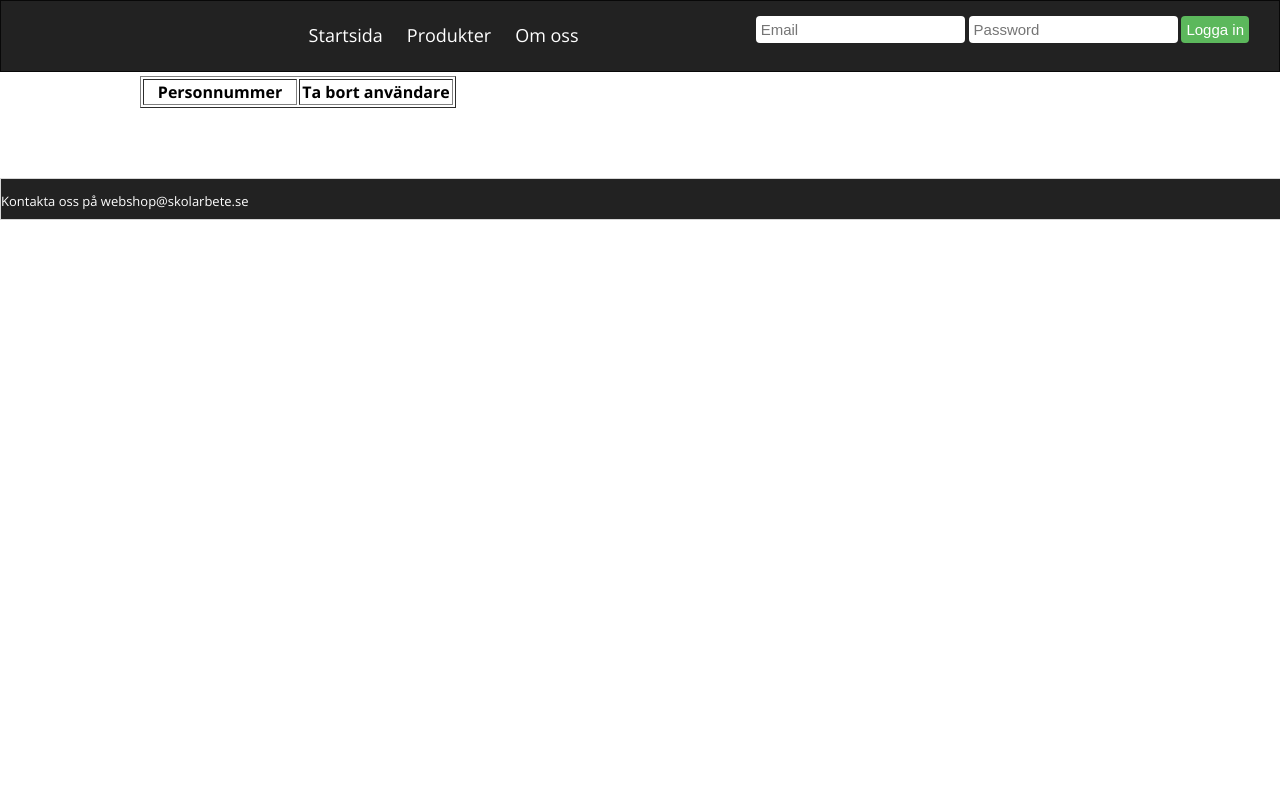
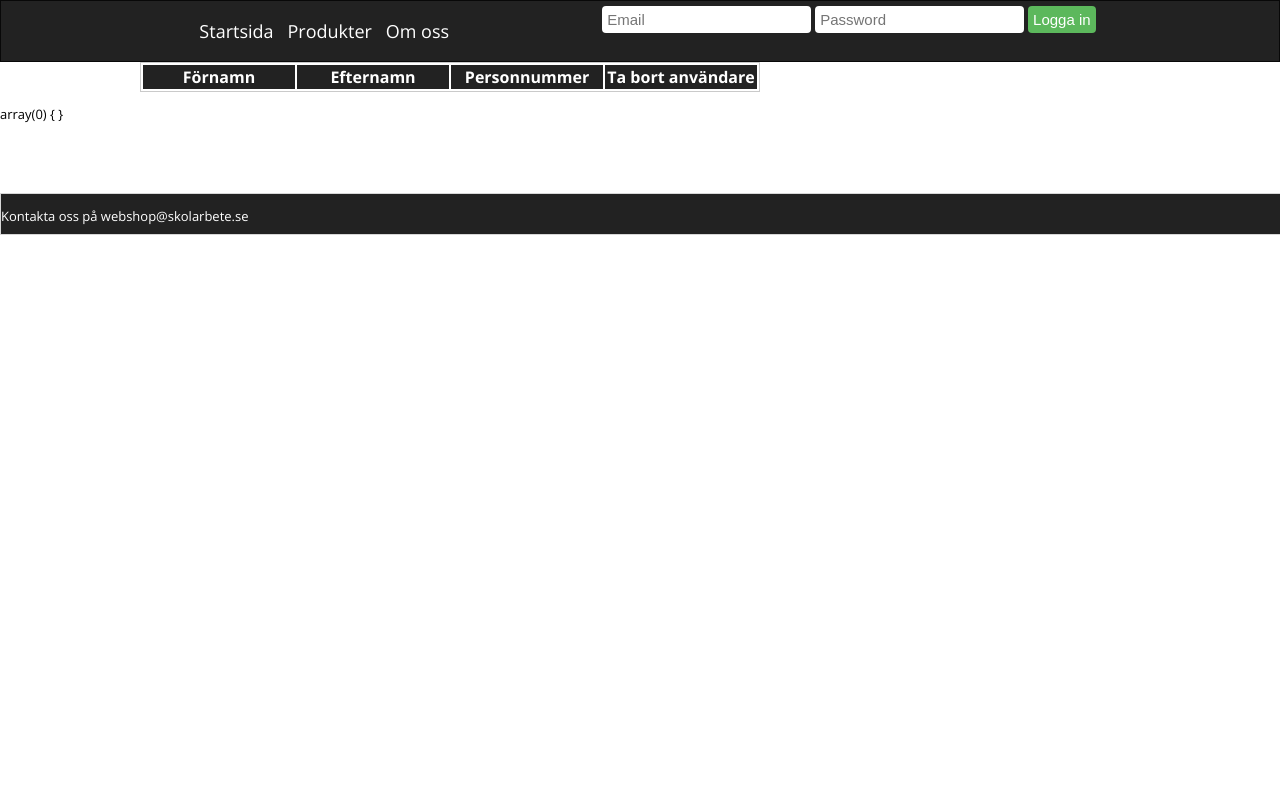
Before and after one commit to josefinenilsson/Nagelwebbshop, a PHP site: page /adminuser.php in a window 1280 px wide. Run offline with PHP 8.4, Linux system fonts and the light colour scheme; data that the repository does not hold is empty.

Commit message:
Nu kan man ta bort och lägga till produkter, samt ta bort användare, och lägga till via användarsak ej admin

```diff
--- a/DB.php
+++ b/DB.php
@@ -143,9 +143,10 @@ class Database extends mysqli {
 	########################### */
 // Här har vi en funktion som tar bort en användare ur databasen där SSN stämmer in med det man valt
 	public function db_DeleteUser($SSn){
-		if($this->query('DELETE FROM `176225-webshop`.`User` WHERE `User`.`SSN` = '.$SSn.'')){
-		return true;
-		} else false;
+		if($this->query('DELETE FROM `176225-webshop`.`User` WHERE `User`.`SSN` = "'.$SSn.'"')){
+		  return true;
+		}
+        return false;
 	}
 
 
@@ -171,8 +172,10 @@ class Database extends mysqli {
 		List user
 	########################### */
 
+    // Hämtar förnamn, efternamn av alla användare
+
 	public function db_ListUser(){
-		if($result = $this->query('SELECT `SSN` FROM `User`')){
+		if($result = $this->query('SELECT `Firstname`,`Lastname`,`SSN` FROM `User`')){
 		$i=0;
 		while($row = mysqli_fetch_assoc($result)){
 			$user_list[$i] = $row;
@@ -187,6 +190,7 @@ class Database extends mysqli {
     /* 	###########################
 		Get user
 	########################### */
+	// Hämtar användarinformation från en viss mailadress
 
 public function db_GetUserByEmail($email){
 		if($result = $this->query('SELECT `Firstname`,`isAdmin` FROM `User` WHERE `Email` = "'.$email.'"')){
--- a/adminproducts.php
+++ b/adminproducts.php
@@ -25,17 +25,19 @@ $products[] = $db->db_ListProducts(); // Hämta en array genom funktionen db_Lis
 if($products == false){ // Om den inte kan hämta produktlistan genom db_ListProducts()
      return "Error"; // Visa fel
 }  else {
+    echo '<form method="post">';
     for ($i = 0; $i < count($products[0]); $i++){ // Om den hittar produkterna kör en for loop. Som skriver ut en tabell med de olika värderna.
 
 		echo '<table class="admin_table" border="1">';
 		echo '<tr>';
 		echo '<td class="admin_td">'.$products[0][$i]["SerialNumber"].'</td>';
 		echo '<td class="admin_td">'.$products[0][$i]["Name"].'</td>';
-		echo '<td class="admin_td"><form action="/adminproducts.php" method="post"><input type="submit" value="'.$serialNumber.'" name="delete"></form></td>';
+		echo '<td class="admin_td"><button type="submit" value="'.$products[0][$i]["SerialNumber"].'" name="delete">Ta bort</button></td>';
 		echo '</tr>';
 		echo '</table>';
 
     }
+    echo '</form>';
 }
 
 ?>
--- a/adminuser.php
+++ b/adminuser.php
@@ -7,7 +7,8 @@ require_once("DB.php"); // Includes the database
 
 if (isset($_POST['delete'])){ // Om man trycker på kanppen 'delete' kör funktionen db_DeleteFunction
 	if($db->db_DeleteUser($_POST['delete'])) {
-		echo "Product deleted.";
+
+		echo "User deleted.";
 	} else {
 		echo "Failed to delete user.";
 	}
@@ -16,6 +17,8 @@ $user[] = $db->db_ListUser(); // Hämta en array genom funktionen db_ListUser()
 
 echo '<table class="admin_table" border="1">';
 		echo '<tr>';
+        echo '<th class="admin_th">Förnamn</th>';
+        echo '<th class="admin_th">Efternamn</th>';
 		echo '<th class="admin_th">Personnummer</th>';
 		echo '<th class="admin_th">Ta bort användare</th>';
 		echo '</tr>';
@@ -24,14 +27,18 @@ echo '<table class="admin_table" border="1">';
 if($user == false){ // Om den inte kan hämta användarlistan genom db_ListUser()
      return "Error"; // Visa fel
 }  else {
+    echo '<form  method="post">';
     for ($i = 0; $i < count($user[0]); $i++){ // Om den hittar användarna kör en for loop. Som skriver ut en tabell med de olika värderna.
 
 		echo '<table class="admin_table" border="1">';
 		echo '<tr>';
+        echo '<td class="admin_td">'.$user[0][$i]["Firstname"].'</td>';
+        echo '<td class="admin_td">'.$user[0][$i]["Lastname"].'</td>';
 		echo '<td class="admin_td">'.$user[0][$i]["SSN"].'</td>';
-		echo '<td class="admin_td"><form action="/adminuser.php" method="post"><input type="submit" value="Ta bort" name="delete"></form></td>';
+		echo '<td class="admin_td"><button type="submit" value="'.$user[0][$i]["SSN"].'" name="delete">Ta bort användare</button></td>';
 		echo '</tr>';
 		echo '</table>';
+        echo '</form>';
 
     }
 }
--- a/css/base.css
+++ b/css/base.css
@@ -32,8 +32,6 @@ h3 {
 
 header{
 	height:60px;
-	margin-bottom: 4px;
-	padding-top: 10px;
 	border: 1px solid #080808;
 	background-color: #222222;
 
@@ -44,9 +42,11 @@ header{
 
 	font-family: 'Open Sans', sans-serif;
 	font-size: 15px;
-	margin-left:20%;
-    margin-top:-15px;
+	margin: 0 12%;
 }
+
+
+/* Login fält  */
 
 .form_group{
 
@@ -84,9 +84,81 @@ header{
 	color:#FFF;
 }
 
-form {
-	/*width: 300px; */
+/*  Meny/ Dropdown */
+
+ul{
+    margin:0;
+    line-height:60px;
+
 }
+
+ul.menu{
+    float:left;
+}
+
+ul.signed_in_user{
+    float:right;
+}
+
+ul > li {
+    position: relative;
+    list-style-type: none;
+    display: inline-block;
+
+    font-size: 18px;
+}
+
+ul > li > a {
+	border-radius:;
+}
+
+ul > li > ul > li > a {
+	background: #222222 !important;
+}
+
+ul li > a {
+    padding: 0 5px;
+	min-width: 60px;
+	display: block;
+	color: #FFF;
+	text-align: center;
+	white-space: nowrap;
+	text-decoration: none;
+}
+
+ul li:hover > a {
+
+}
+
+ul > li ul {
+	top: 60px;
+	display: none;
+    position: absolute;
+    overflow:hidden;
+
+}
+
+ul.signed_in_user > li ul {
+    right:0;
+}
+
+ul > li:hover ul {
+	display: block;
+}
+
+ul > li ul li {
+	display: block;
+}
+
+ul > li ul li > a:hover{
+    text-decoration:underline;
+}
+
+ul li ul {
+-webkit-padding-start: 0px;
+
+}
+
 
 article {
 	margin-top: 10px;
@@ -267,112 +339,73 @@ img {
 /* Adminproduct sidan */
 
 .admin_table{
+    border:1px solid #cacaca;
 
 }
 
 .admin_th{
 	width:150px;
+    background:#222222;
+    color:#fff;
+    border:none;
+    margin-left:1px;
+
 
 
 }
 
 .admin_td{
 	width:150px;
+    border: 1px solid #fff;
+
 
 
 }
 
 /* Användare inloggad gränssnitt  */
 .signed_in_user{
-    width: 400px;
-    float: right;
     margin-right: 0px;
-    margin-top: -10px;
     color: #fff;
 
 }
-    .signed_in_user h4{
-        margin-bottom:20px;
-    }
 
 .shopping_cart{
-    float: right;
-    margin-top: -40px;
-    margin-right: 20px;
     color: #fff;
     text-decoration: none;
+    padding-left: 80px;
 }
 
-.logout{
-    float: left;
-    margin-top: -20px;
+
+.changeUser{
+    border: 1px solid #222;
+	border-radius: 5px;
+	padding:5px;
+	margin-bottom:2.5px;
+	margin-top: 2.5px;
+	font-size:15px;
+	-webkit-outer-spin-button:display:none;
+	-webkit-appearance: none;
+    margin: 0; /* <-- Apparently some margin are still there even though it's hidden */
+	-webkit-inner-spin-button
+    display: none;
+    -webkit-appearance: none;
+    margin: 0; /* <-- Apparently some margin are still there even though it's hidden */
 }
 
-    .logout a{
-        color:#fff;
-        text-decoration:none;
-    }
+.changeUsertext{
+    width: 250px;
+    float: right;
+    margin-right: 140px;
+    margin-top: -150px;
+    font-size: 15px;
+
+}
 
 
 /* Admin gränssnitt  */
 
-/*Admin meny*/
-ul.menu > li {
-	float: left;
-    position: relative;
-    list-style-type: none;
-    display: inline-block;
-    padding: 5px;
-    font-size: 18px;
-}
 
-ul.menu > li > a {
-	border-radius:;
-}
 
-ul.menu > li > ul > li > a {
-	background: #222222 !important;
-}
-
-ul.menu li > a {
-	height: 21px;
-	padding: 7px;
-	min-width: 60px;
-	display: block;
-	color: #FFF;
-	text-align: center;
-	white-space: nowrap;
-	text-decoration: none;
-}
-
-ul.menu li:hover > a {
-
-}
-
-ul.menu > li ul {
-	top: 42px;
-	display: none;
-    position: absolute;
-    overflow:hidden;
-
-}
-
-ul.menu > li:hover ul {
-	display: block;
-}
-
-ul.menu > li ul li {
-	display: block;
-}
-
-ul.menu li ul {
--webkit-padding-start: 0px;
-
-}
-
-ul.menu > li.home{
-	float: right;
-}
 
 
 
--- a/footer.php
+++ b/footer.php
@@ -1,2 +1,5 @@
 </div>
+<?php
+var_dump($_POST);
+?>
 <footer><p>Kontakta oss på <a>webshop@skolarbete.se</a></p></footer>
--- a/header.php
+++ b/header.php
@@ -43,12 +43,12 @@ if(!empty($_POST["loginbutton"])){ // Om formuläret är ifyllt, kör "post" på
 
              <?php if(!empty($_SESSION["isAdmin"])&& $_SESSION["isAdmin"] == true){ ?>
 
-                            <li><a href="#">Admin</a>
+                            <li><a>Admin</a>
                                     <ul>
                                             <li><a href="adminproducts.php">Ta bort produkter</a></li>
                                             <li><a href="addproduct.php">Lägg till produkter</a></li>
                                             <li><a href="adminuser.php">Ta bort användare</a></li>
-                                            <li><a href="adduser.php">Lägg till användare</a></li>
+                                            <li><a href="createuseradmin.php">Lägg till användare</a></li>
                                     </ul>
                             </li>
               <?php } ?>
@@ -61,12 +61,16 @@ if(!empty($_POST["loginbutton"])){ // Om formuläret är ifyllt, kör "post" på
         <?php
         if (!empty($_SESSION["Email"])&&!empty($_SESSION["Name"])){
 
-             echo '<div class="signed_in_user">';
-			echo '<h4>Välkommen '.$_SESSION["Name"].'</h4>';
-            echo '<h4 class="logout"><a href="logout.php">Logga ut</a></h4>';
-
-            echo '<a href="order.php"  class="shopping_cart">Kundkorg</a>';
-            echo '</div>';
+            echo '<ul class="signed_in_user">';
+			echo '   <li><a>Välkommen '.$_SESSION["Name"].'</a>';
+            echo '      <ul>';
+            echo '          <li><a href="changeuser.php">Inställningar</a></li>';
+            echo '          <li><a href="#">Ordrar</a></li>';
+            echo '          <li><a href="logout.php">Logga ut</a></li>';
+            echo '      </ul>';
+            echo '  </li>';
+            echo '  <li><a href="order.php"  class="shopping_cart">Kundkorg</a></li>';
+            echo '</ul>';
         }else{ ?>
         <form method="post" class="login" role="form">
             <div class="form_group">
--- a/index.php
+++ b/index.php
@@ -3,10 +3,7 @@
  ?>
 
 
-<?php
-echo '<h2>Session</h2>';
-var_dump($_SESSION);
-?>
+
 
 <div class="addmember">
         <h1>Välkommen till Nailsnail</h1>
```
Also changed, not shown: changeuser.php (+15 -13 lines).
